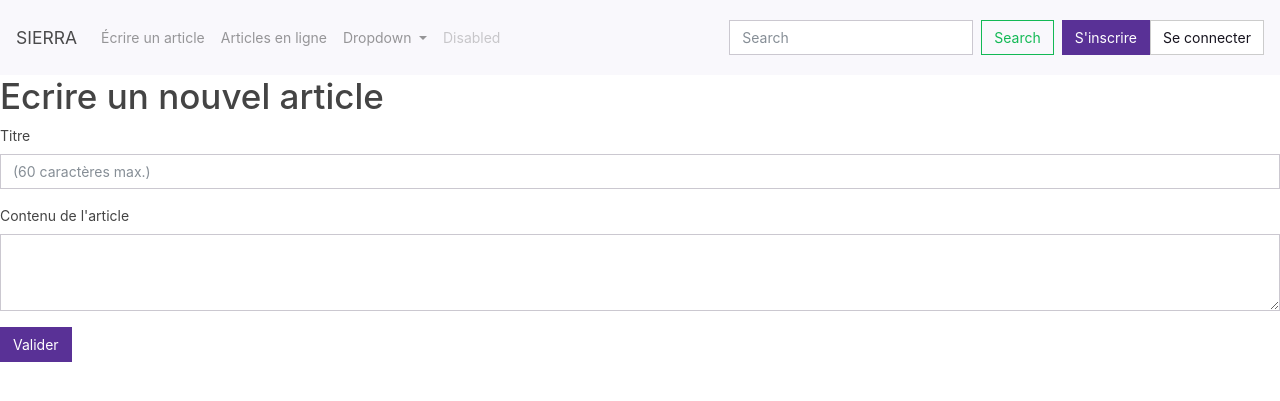
After one commit to VALENTIN4real/sierra, a PHP site: template src/vue/nouvel_article.html.twig in a window 1280 px wide. The commit adds this page. Shown: the top 401 px of the page. Run offline with PHP 8.4, Linux system fonts and the light colour scheme; the template is opened without the code that fills it, so the values that code supplies are empty; some libraries are stand-ins or nearby versions.

Commit message:
Ajouter article + fichiers de base liste

```diff
--- a/config/routes.php
+++ b/config/routes.php
@@ -6,6 +6,8 @@
         $pages['connexion'] = "connexionControleur";
         $pages['deconnexion'] = "deconnexionControleur";
         $pages['profil'] = "profilControleur";
+        $pages['nouvel_article'] = "nouvelArticleControleur";
+        $pages['liste_articles'] = "listeArticle";
 
         if($db!=null){
             if (isset($_GET['page'])){
--- a/src/controleur/_controleurs.php
+++ b/src/controleur/_controleurs.php
@@ -3,4 +3,5 @@
     require_once 'inscriptionControleur.php';
     require_once 'connexionControleur.php';
     require_once 'profilControleur.php';
+    require_once 'articleControleur.php';
 ?>
--- a/src/controleur/connexionControleur.php
+++ b/src/controleur/connexionControleur.php
@@ -23,7 +23,6 @@
                     $_SESSION['dateInscription'] = $unUtilisateur['dateInscription'];
 
                     header("Location:index.php");
-                    print_r($_SESSION['id']);
                 }
             } else {
                 $form['valide'] = false;
--- a/src/vue/base.html.twig
+++ b/src/vue/base.html.twig
@@ -13,7 +13,7 @@
 
     <body>
             <nav class="navbar navbar-expand-lg navbar-light bg-light">
-                <a class="navbar-brand" href="index.php?page=accueil">Sierra</a>
+                <a class="navbar-brand" href="index.php?page=accueil">SIERRA</a>
                 <button class="navbar-toggler" type="button" data-toggle="collapse" data-target="#navbarSupportedContent" aria-controls="navbarSupportedContent" aria-expanded="false" aria-label="Toggle navigation">
                     <span class="navbar-toggler-icon"></span>
                 </button>
@@ -21,10 +21,10 @@
                 <div class="collapse navbar-collapse" id="navbarSupportedContent">
                     <ul class="navbar-nav mr-auto">
                         <li class="nav-item">
-                            <a class="nav-link" href="#">Écrire un article</a>
+                            <a class="nav-link" href="index.php?page=nouvel_article">Écrire un article</a>
                         </li>
                         <li class="nav-item">
-                            <a class="nav-link" href="#">Articles en ligne</a>
+                            <a class="nav-link" href="index.php?page=liste_articles">Articles en ligne</a>
                         </li>
                         <li class="nav-item dropdown">
                             <a class="nav-link dropdown-toggle" href="#" id="navbarDropdown" role="button" data-toggle="dropdown" aria-haspopup="true" aria-expanded="false">
--- a/src/vue/inscription.html.twig
+++ b/src/vue/inscription.html.twig
@@ -48,7 +48,7 @@
                 <div class="form-group">
                     <div class="form-check">
                         <input class="form-check-input" type="checkbox" id="gridCheck" required>
-                        <label class="form-check-label" for="gridCheck">J'accepte les conditions d'utilisation de SHOP-SHOP.</label>
+                        <label class="form-check-label" for="gridCheck">J'accepte les conditions d'utilisation de SIERRA.</label>
                     </div>
                 </div>
                 <button name="btInscription" type="submit" class="btn btn-primary">Valider</button>
--- /dev/null
+++ b/src/vue/nouvel_article.html.twig
@@ -0,0 +1,29 @@
+{% extends "base.html.twig" %}
+
+{% block title %}{{ parent() }} Nouvel article{% endblock %}
+
+{% block contenu %}
+    {% if formArticle.valide is defined %}
+        {% if formArticle.valide == true %}
+            <p>Article envoyé</p>
+        {% else %}
+            <h1>Erreur lors de l'envoi</h1>
+            <h1>{{formArticle.message}}</h1>
+        {% endif %}
+    {% else %}
+        <h1>Ecrire un nouvel article</h1>
+
+            <form action="index.php?page=nouvel_article" method="post" enctype="application/x-www-form-urlencoded">
+                <div class="form-group">
+                    <label for="titreArticle">Titre</label>
+                    <input type="form-control" class="form-control" id="titreArticle" name="titreArticle" maxlength="60" placeholder="(60 caractères max.)">
+                </div>
+
+                <div class="form-group">
+                    <label for="contenuArticle">Contenu de l'article</label>
+                    <textarea class="form-control" id="contenuArticle" name="contenuArticle" rows="3"></textarea>
+                </div>
+                <button name="btArticle" id="btArticle" type="submit" class="btn btn-primary">Valider</button>
+            </form>
+    {% endif %}
+{% endblock %}
```
Also changed, not shown: src/controleur/articleControleur.php (added, +33 -0 lines), src/modele/class_article.php (+18 -0 lines), src/vue/liste_articles.html.twig (added, +7 -0 lines).
